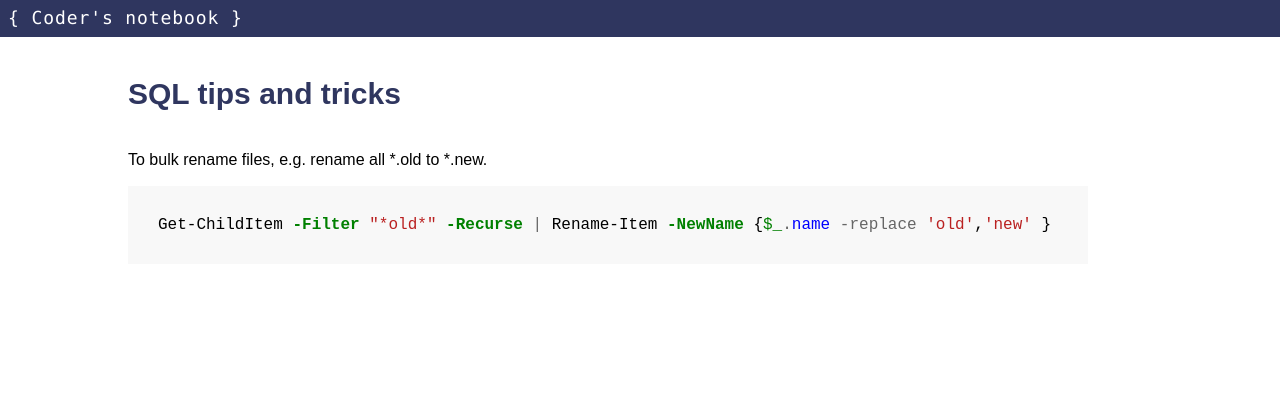
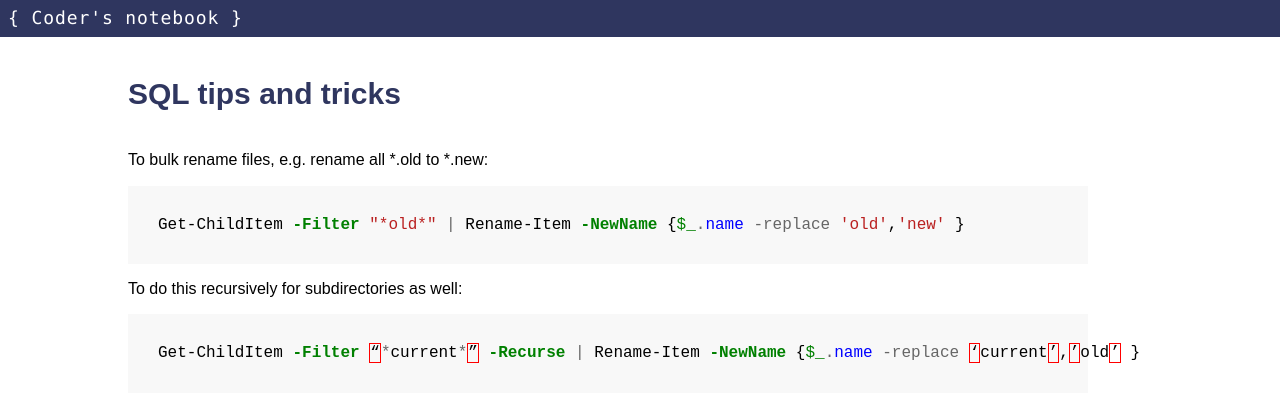
Before and after one commit to timhatton/codersnotebook, a Jekyll site: the page built from _notes/PowerShellSnippets.md, in a window 1280 px wide. Shown: the top 402 px of the page. Built offline with Jekyll 4.4.1, drawn with Linux system fonts in a browser that asks for light colours.

Commit message:
Update PowerShellSnippets.md

````diff
--- a/_notes/PowerShellSnippets.md
+++ b/_notes/PowerShellSnippets.md
@@ -4,7 +4,12 @@ title: SQL tips and tricks
 category: Powershell
 ---
 
-To bulk rename files, e.g. rename all *.old to *.new.
+To bulk rename files, e.g. rename all *.old to *.new:
 ```powershell
-Get-ChildItem -Filter "*old*" -Recurse | Rename-Item -NewName {$_.name -replace 'old','new' }
+Get-ChildItem -Filter "*old*" | Rename-Item -NewName {$_.name -replace 'old','new' }
 ```
+
+To do this recursively for subdirectories as well:
+```powershell
+Get-ChildItem -Filter “*current*” -Recurse | Rename-Item -NewName {$_.name -replace ‘current’,’old’ }
+```
````
